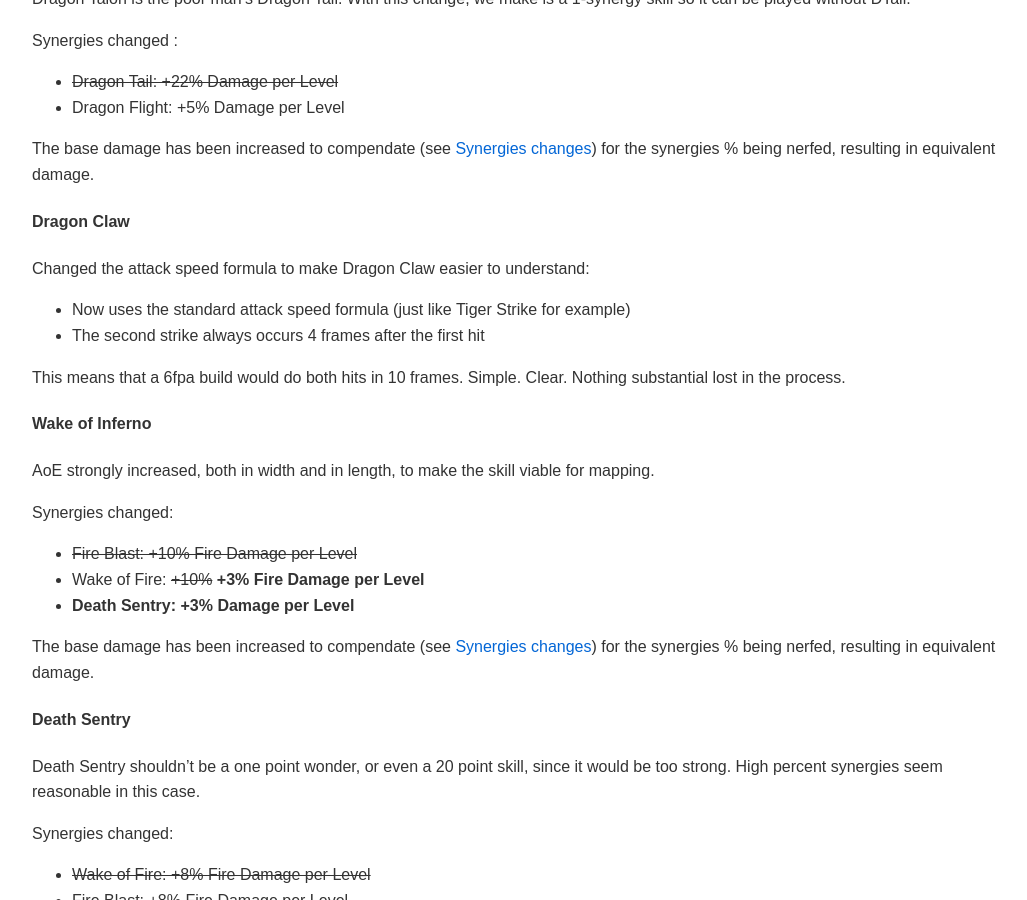
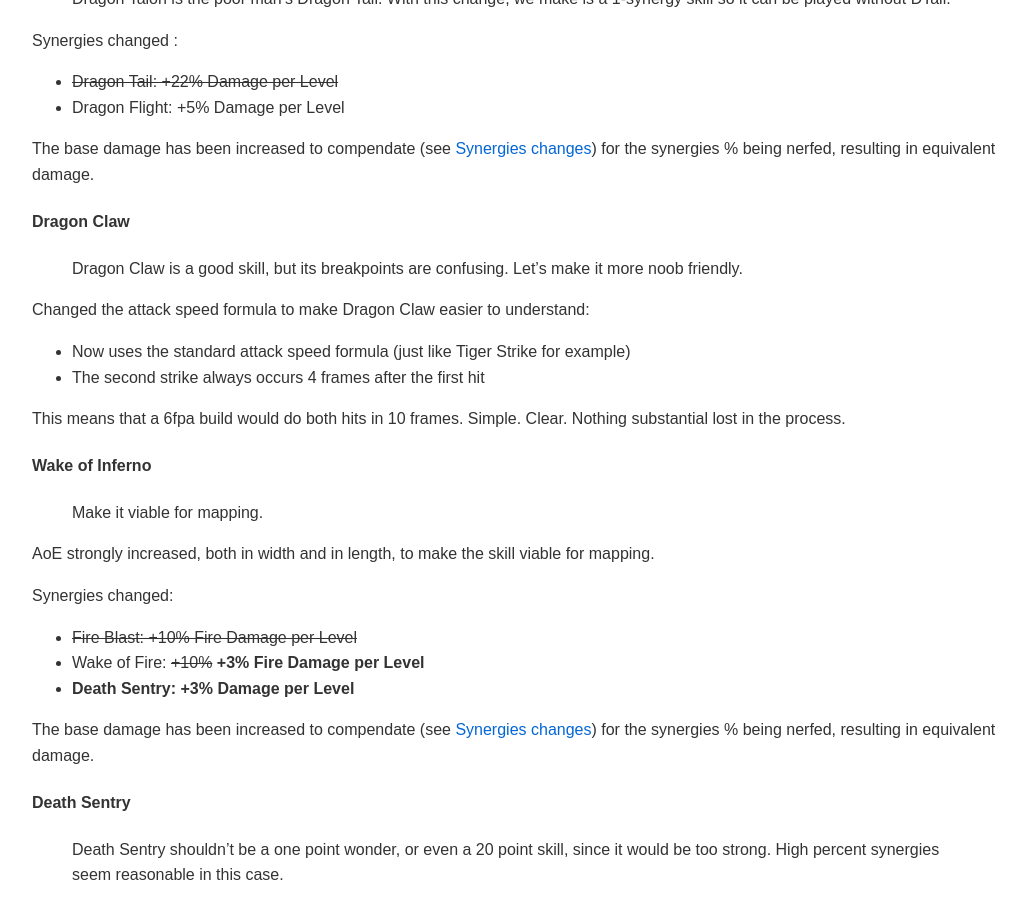
Before and after one commit to zagd3m/patchnotes, a Jekyll site: the page built from docs/full-notes.md, in a window 1280 px wide and 900 px high, scrolled down 808 px. Shown: the whole window, without its empty margins (124-1151 px from the left). Built offline with Jekyll 4.4.1, drawn with Linux system fonts in a browser that asks for light colours.

Commit message:
Update classes_assassin.md syntax change

```diff
--- a/docs/_includes/patch-sections/classes_assassin.md
+++ b/docs/_includes/patch-sections/classes_assassin.md
@@ -4,16 +4,16 @@
 
 #### Tiger Strike
 
-Tiger Strike should not be an auxiliary skill for Blade Dance.
+> Tiger Strike should not be an auxiliary skill for Blade Dance.
 
 - Tiger Strike bonuses are lost upon using Blade Dance.
 - Tiger Strike radius has been buffed from 0/20/40 to 20/40/60.
 
-Overall this makes Tiger Strike more appealing for mapping, without indirectly buffing WWsins.
+> Overall this makes Tiger Strike more appealing for mapping, without indirectly buffing WWsins.
 
 #### Dragon Talon
 
-Dragon Talon is the poor man's Dragon Tail. With this change, we make is a 1-synergy skill so it can be played without DTail.
+> Dragon Talon is the poor man's Dragon Tail. With this change, we make is a 1-synergy skill so it can be played without DTail.
 
 Synergies changed :
 
@@ -24,6 +24,8 @@ The base damage has been increased to compendate (see [Synergies changes](/patch
 
 #### Dragon Claw
 
+> Dragon Claw is a good skill, but its breakpoints are confusing. Let's make it more noob friendly.
+
 Changed the attack speed formula to make Dragon Claw easier to understand:
 
 - Now uses the standard attack speed formula (just like Tiger Strike for example)
@@ -32,6 +34,8 @@ Changed the attack speed formula to make Dragon Claw easier to understand:
 This means that a 6fpa build would do both hits in 10 frames. Simple. Clear. Nothing substantial lost in the process.
 
 #### Wake of Inferno
+
+> Make it viable for mapping.
 
 AoE strongly increased, both in width and in length, to make the skill viable for mapping.
 
@@ -45,7 +49,7 @@ The base damage has been increased to compendate (see [Synergies changes](/patch
 
 #### Death Sentry
 
-Death Sentry shouldn't be a one point wonder, or even a 20 point skill, since it would be too strong. High percent synergies seem reasonable in this case.
+> Death Sentry shouldn't be a one point wonder, or even a 20 point skill, since it would be too strong. High percent synergies seem reasonable in this case.
 
 Synergies changed:
 
```
